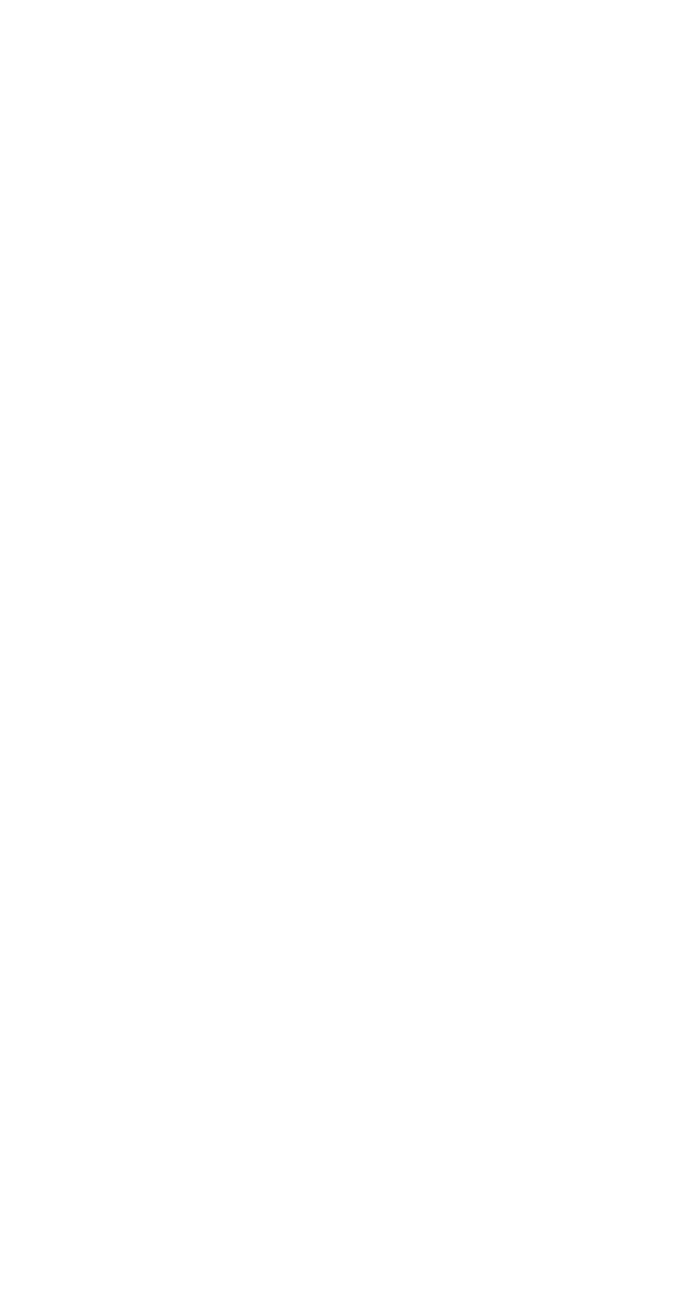
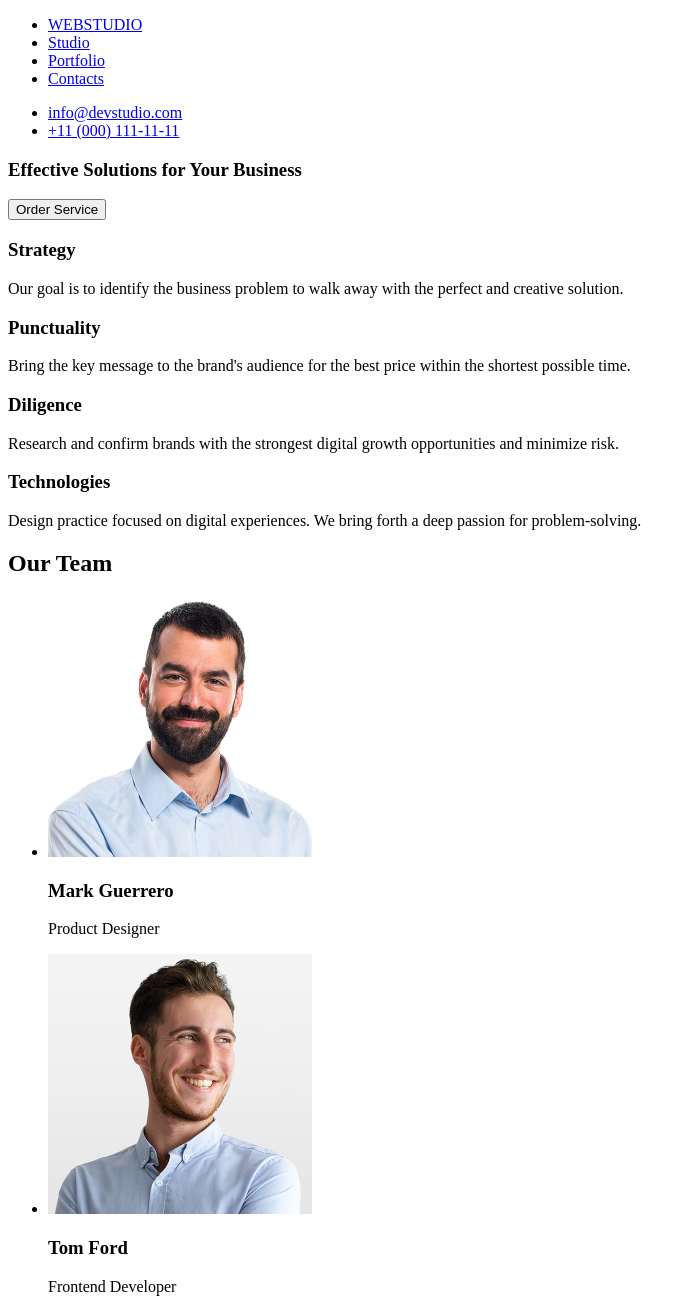
Before and after one commit to ozanacay/goit-markup-hw-01, a plain HTML site: page index.html in a window 1280 px wide. Shown: the top 1300 px of the page, without its empty margins (0-696 px from the left). Before the commit the page ends 800 px from the top, so only its background shows below. Drawn offline with Linux system fonts and the light colour scheme.

Commit message:
add new file

```diff
--- a/index.html
+++ b/index.html
@@ -6,8 +6,119 @@
     <title>Document</title>
   </head>
   <body>
-    <header></header>
-    <main></main>
-    <footer></footer>
+    <header>
+      <!--SOL MENÜ BAŞLAR-->
+      <nav>
+        <ul>
+          <li>
+            <a href="#">WEBSTUDIO</a>
+          </li>
+          <li>
+            <a href="#">Studio</a>
+          </li>
+          <li>
+            <a href="#">Portfolio</a>
+          </li>
+          <li>
+            <a href="#">Contacts</a>
+          </li>
+        </ul>
+      </nav>
+      <!--SOL MENÜ BİTER-->
+      <!--SAĞ MENÜ BAŞLAR-->
+      <div>
+        <ul>
+          <li>
+            <a href="#">info@devstudio.com</a>
+          </li>
+          <li>
+            <a href="#">+11 (000) 111-11-11</a>
+          </li>
+        </ul>
+      </div>
+      <!--SAĞ MENÜ BİTER-->
+    </header>
+    <main>
+      <section>
+        <article>
+          <h1>Effective Solutions for Your Business</h1>
+          <button>Order Service</button>
+        </article>
+        <article>
+          <h3>Strategy</h3>
+          <p>
+            Our goal is to identify the business problem to walk away with the
+            perfect and creative solution.
+          </p>
+          <h3>Punctuality</h3>
+          <p>
+            Bring the key message to the brand's audience for the best price
+            within the shortest possible time.
+          </p>
+          <h3>Diligence</h3>
+          <p>
+            Research and confirm brands with the strongest digital growth
+            opportunities and minimize risk.
+          </p>
+          <h3>Technologies</h3>
+          <p>
+            Design practice focused on digital experiences. We bring forth a
+            deep passion for problem-solving.
+          </p>
+        </article>
+      </section>
+      <section>
+        <h2>Our Team</h2>
+        <ul>
+          <li>
+            <img
+              src="images/img-3.jpg"
+              alt="Mark Guerrero"
+              width="264"
+              height="260"
+            />
+            <h3>Mark Guerrero</h3>
+            <p>Product Designer</p>
+          </li>
+          <li>
+            <img
+              src="images/img-2.jpg"
+              alt="Tom Ford"
+              width="264"
+              height="260"
+            />
+            <h3>Tom Ford</h3>
+            <p>Frontend Developer</p>
+          </li>
+          <li>
+            <img
+              src="images/img-1.jpg"
+              alt="Camila Garcia"
+              width="264"
+              height="260"
+            />
+            <h3>Camila Garcia</h3>
+            <p>Marketing</p>
+          </li>
+          <li>
+            <img
+              src="images/img.jpg"
+              alt="Daniel Wilson"
+              width="264"
+              height="260"
+            />
+            <h3>Daniel Wilson</h3>
+            <p>UI Designer</p>
+          </li>
+        </ul>
+      </section>
+    </main>
+    <footer>
+      <a href="#">WEBSTUDIO</a>
+      <p>
+        Increase the flow of customers and sales for your business with digital
+        marketing & growth solutions.
+      </p>
+    </footer>
   </body>
 </html>
```
Also changed, not shown: images/img-1.jpg (added), images/img-2.jpg (added), images/img-3.jpg (added), images/img.jpg (added).
